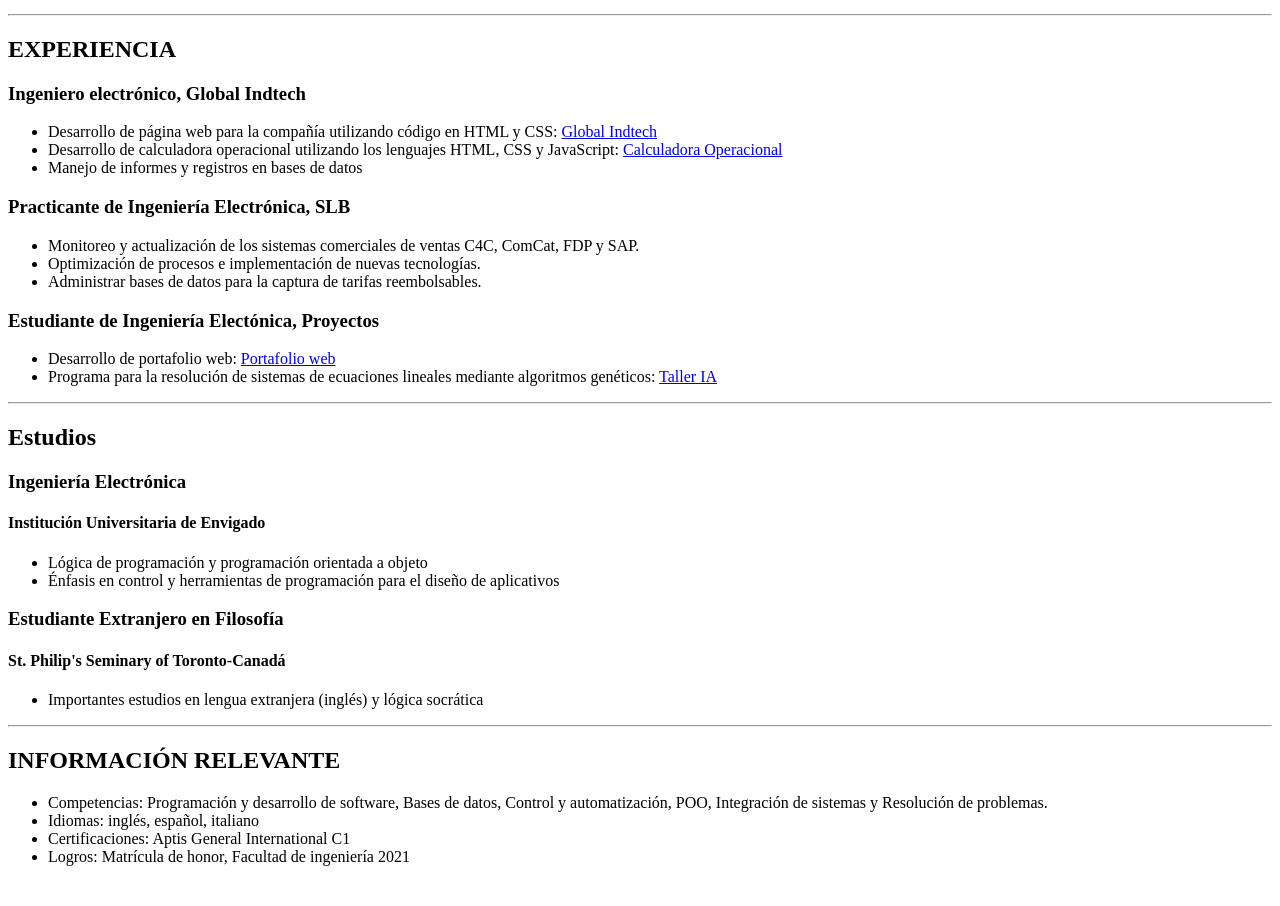
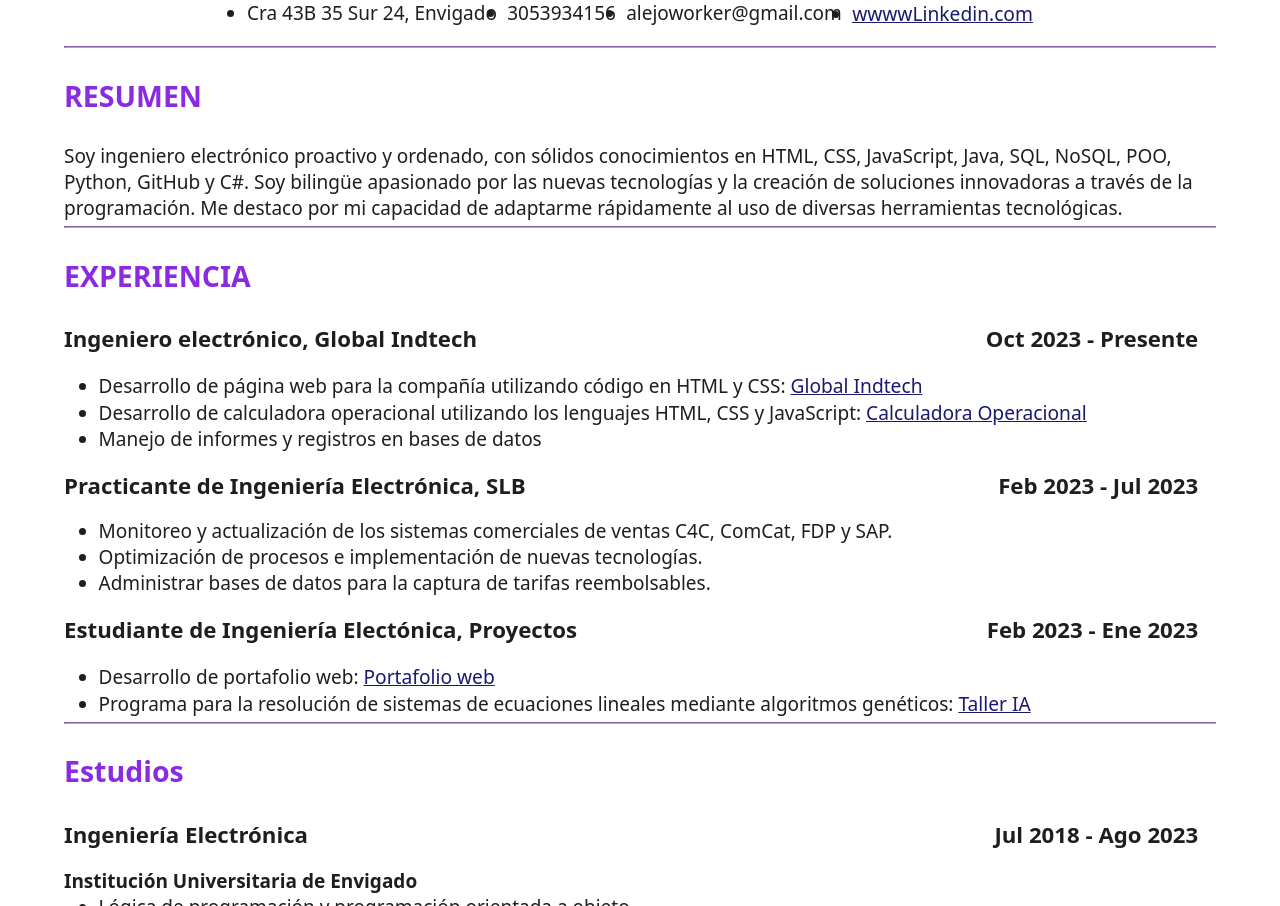
Before and after one commit to alejolopezar/Homework3, a plain HTML site: page index.html in a window 1280 px wide. Shown: the part 211-1117 px from the top of the page. Before the commit the page ends 1093 px from the top, so only its background shows below. Drawn offline with Linux system fonts and the light colour scheme.

Commit message:
segundo commit: Estilo css file

```diff
--- a/index.html
+++ b/index.html
@@ -4,10 +4,13 @@
       <meta charset="UTF-8" />
       <meta name="viewport" content="width=device-width, initial-scale=1.0" />
       <title>JAVIER ALEJANDRO LÓPEZ ARCILA </title>
+      <link rel="stylesheet" href="reset.css">
+      <link rel="stylesheet" type="text/css" href="styles.css">
    </head>
    <body>
     <header>
-        <ul>
+        <h1>JAVIER ALEJANDRO LÓPEZ ARCILA</h1>
+        <ul class="ListaContacto">
             <li>Cra 43B 35 Sur 24, Envigado</li>
             <li>3053934156</li>
             <li>alejoworker@gmail.com</li>
@@ -18,7 +21,7 @@
     <main>
         <section>
             <h2>RESUMEN</h2>
-        <P>Soy ingeniero electrónico proactivo y ordenado, con sólidos conocimientos en HTML, CSS,
+        <P class="separador">Soy ingeniero electrónico proactivo y ordenado, con sólidos conocimientos en HTML, CSS,
         JavaScript, Java, SQL, NoSQL, POO, Python, GitHub y C#. Soy bilingüe apasionado por las nuevas
         tecnologías y la creación de soluciones innovadoras a través de la programación. Me destaco por
         mi capacidad de adaptarme rápidamente al uso de diversas herramientas tecnológicas.
@@ -27,47 +30,62 @@
     </section>
     <section>
         <h2>EXPERIENCIA</h2>
-        <h3>Ingeniero electrónico, Global Indtech</h3>
+        <div class="tf">
+            <h3 class="Primerh3">Ingeniero electrónico, Global Indtech</h3>
+            <h3 class="Primerh3">Oct 2023 - Presente</h3>
+        </div>
         <ul>
             <li>Desarrollo de página web para la compañía utilizando código en HTML y CSS: <a href="https://alejolopezar.github.io/GLOBAL-INDTECH/">Global Indtech</a></li>
             <li>Desarrollo de calculadora operacional utilizando los lenguajes HTML, CSS y JavaScript: <a href="https://alejolopezar.github.io/Calculadora/">Calculadora Operacional</a></li>
             <li>Manejo de informes y registros en bases de datos</li>
         </ul>
-        <h3>Practicante de Ingeniería Electrónica, SLB</h3>
+        <div class="tf">
+            <h3>Practicante de Ingeniería Electrónica, SLB</h3>
+            <h3>Feb 2023 - Jul 2023</h3>
+        </div>
         <ul>
             <li>Monitoreo y actualización de los sistemas comerciales de ventas C4C, ComCat, FDP y SAP.</li>
             <li>Optimización de procesos e implementación de nuevas tecnologías.</li>
             <li>Administrar bases de datos para la captura de tarifas reembolsables.</li>
         </ul>
-        <h3>Estudiante de Ingeniería Electónica, Proyectos</h3>
+        <div class="tf">
+            <h3>Estudiante de Ingeniería Electónica, Proyectos</h3>
+            <h3>Feb 2023 - Ene 2023</h3>
+        </div>
         <ul>
             <li>Desarrollo de portafolio web: <a href="https://alejolopezar.github.io/programacion_web_movil/index.html">Portafolio web</a></li>
-            <li>Programa para la resolución de sistemas de ecuaciones lineales mediante algoritmos genéticos: <a href="https://colab.research.google.com/drive/1_4KkMgVUxwoC-xOfpxU6DlFZPoHtv4xY#scrollTo=iIMxhoLdRSTw">Taller IA</a></li>
+            <li class="separador">Programa para la resolución de sistemas de ecuaciones lineales mediante algoritmos genéticos: <a href="https://colab.research.google.com/drive/1_4KkMgVUxwoC-xOfpxU6DlFZPoHtv4xY#scrollTo=iIMxhoLdRSTw">Taller IA</a></li>
         </ul>
         <hr />
         </section>
         <section>
             <h2>Estudios</h2>
-        <h3>Ingeniería Electrónica</h3>
+            <div class="tf">
+                <h3 class="Primerh3">Ingeniería Electrónica</h3>
+                <h3 class="Primerh3">Jul 2018 - Ago 2023</h3>
+            </div>
         <h4>Institución Universitaria de Envigado</h4>
         <ul>
             <li>Lógica de programación y programación orientada a objeto</li>
             <li>Énfasis en control y herramientas de programación para el diseño de aplicativos</li>
         </ul>
-        <h3>Estudiante Extranjero en Filosofía</h3>
+        <div class="tf">
+            <h3>Estudiante Extranjero de Filosofía</h3>
+            <h3>Feb 2016 - Dic 2017</h3>
+        </div>
         <h4>St. Philip's Seminary of Toronto-Canadá</h4>
         <ul>
-            <li>Importantes estudios en lengua extranjera (inglés) y lógica socrática</li>
+            <li class="separador">Importantes estudios en lengua extranjera (inglés) y lógica socrática</li>
         </ul>
         <hr />
         </section>
         <footer>
             <h2>INFORMACIÓN RELEVANTE</h2>
-        <ul>
-            <li>Competencias: Programación y desarrollo de software, Bases de datos, Control y automatización, POO, Integración de sistemas y Resolución de problemas.</li>
-            <li>Idiomas: inglés, español, italiano</li>
-            <li>Certificaciones: Aptis General International C1</li>
-            <li>Logros: Matrícula de honor, Facultad de ingeniería 2021</li>
+        <ul class="final">
+            <li><b>Competencias:</b> Programación y desarrollo de software, Bases de datos, Control y automatización, POO, Integración de sistemas y Resolución de problemas.</li>
+            <li><b>Idiomas:</b> inglés, español, italiano</li>
+            <li><b>Certificaciones:</b> Aptis General International C1</li>
+            <li><b>Logros:</b> Matrícula de honor, Facultad de ingeniería 2021</li>
         </ul>
         </footer>
     </main>
--- /dev/null
+++ b/reset.css
@@ -0,0 +1,65 @@
+/* Reset CSS */
+
+/* Eliminar márgenes, paddings y bordes de todos los elementos */
+* {
+    margin: 0;
+    padding: 0;
+    box-sizing: border-box;
+}
+
+/* Definir el ancho y alto de los elementos de la lista */
+ul, ol {
+    list-style: none;
+}
+
+/* Establecer fuentes y tamaños base */
+body, html {
+    height: 100%;
+    font-family: Arial, sans-serif;
+    font-size: 16px;
+}
+
+/* Asegurar que los elementos multimedia se comporten correctamente */
+img, video {
+    max-width: 100%;
+    height: auto;
+}
+
+/* Asegurar que los enlaces no tengan subrayado y que cambien de color al interactuar */
+a {
+    text-decoration: none;
+    color: inherit;
+}
+
+/* Quitar estilos de tabla */
+table {
+    border-collapse: collapse;
+    border-spacing: 0;
+}
+
+/* Establecer estilo básico para botones */
+button, input, select, textarea {
+    font-family: inherit;
+    font-size: inherit;
+}
+
+/* Definir estilos básicos para el enfoque de los elementos interactivos */
+:focus {
+    outline: none;
+}
+
+/* Asegurar que los formularios no tengan bordes ni rellenos adicionales */
+fieldset {
+    border: none;
+    padding: 0;
+}
+
+/* Quitar estilo predeterminado de citas en blockquote */
+blockquote, q {
+    quotes: none;
+}
+
+/* Restablecer estilos de contenido embebido */
+embed, iframe, object {
+    border: 0;
+}
--- /dev/null
+++ b/styles.css
@@ -0,0 +1,65 @@
+body {
+    margin: 5%;
+    font-family:system-ui, -apple-system, BlinkMacSystemFont, 'Segoe UI', Roboto, Oxygen, Ubuntu, Cantarell, 'Open Sans', 'Helvetica Neue', sans-serif;
+    font-size: 19px;
+    color: rgb(30, 30, 30);
+}
+
+h1 {
+    text-align: center;
+    color: blueviolet;
+    padding: 20px;
+    font-size: 3.4em;
+}
+
+.ListaContacto {
+    display: flex;
+    list-style: disc;
+    padding: 1em;
+    padding-left: 15%;
+    padding-right: 15%;
+    justify-content: space-evenly;
+}
+
+a {
+    text-decoration:underline;
+    color: midnightblue;
+    font-size: 19.2px;
+}
+
+hr {
+    border-color: rgb(201, 142, 255);
+}
+
+h2 {
+    color: blueviolet;
+    padding: 1em;
+    padding-left: 0em;
+}
+
+.separador {
+    padding-bottom: 5px;
+}
+
+h3 {
+    padding: 0.8em;
+    padding-left: 0;
+}
+
+.Primerh3 {
+    padding-top: 0;
+}
+
+ul {
+    list-style:disc;
+    padding-left: 3%;
+}
+
+footer {
+    padding-bottom: 5%;
+}
+
+.tf {
+    display: flex;
+    justify-content: space-between;
+}
```
